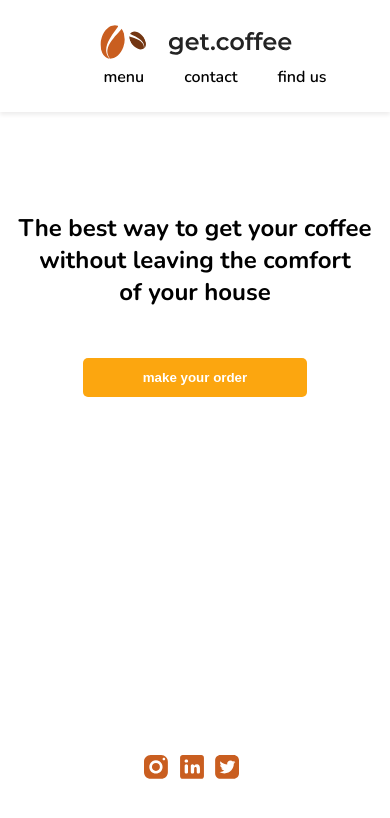
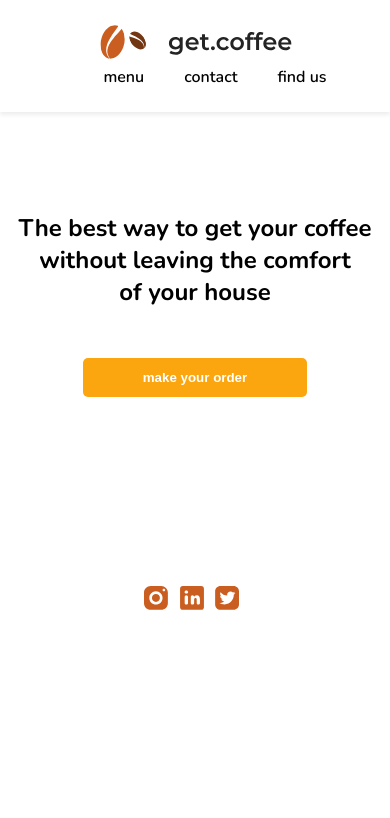
Before and after one commit to lariandrade/Get-coffee, a plain HTML site: page index.html in a window 390 px wide. Drawn offline with nearby package versions, Linux system fonts and the light colour scheme.

Commit message:
ajustando redes-sociais

```diff
--- a/style.css
+++ b/style.css
@@ -97,7 +97,7 @@ li, a {
     }
 
     .redes-sociais {
-        margin-top: 40vh;
+        margin-top: 20vh;
     }
 
 
```
